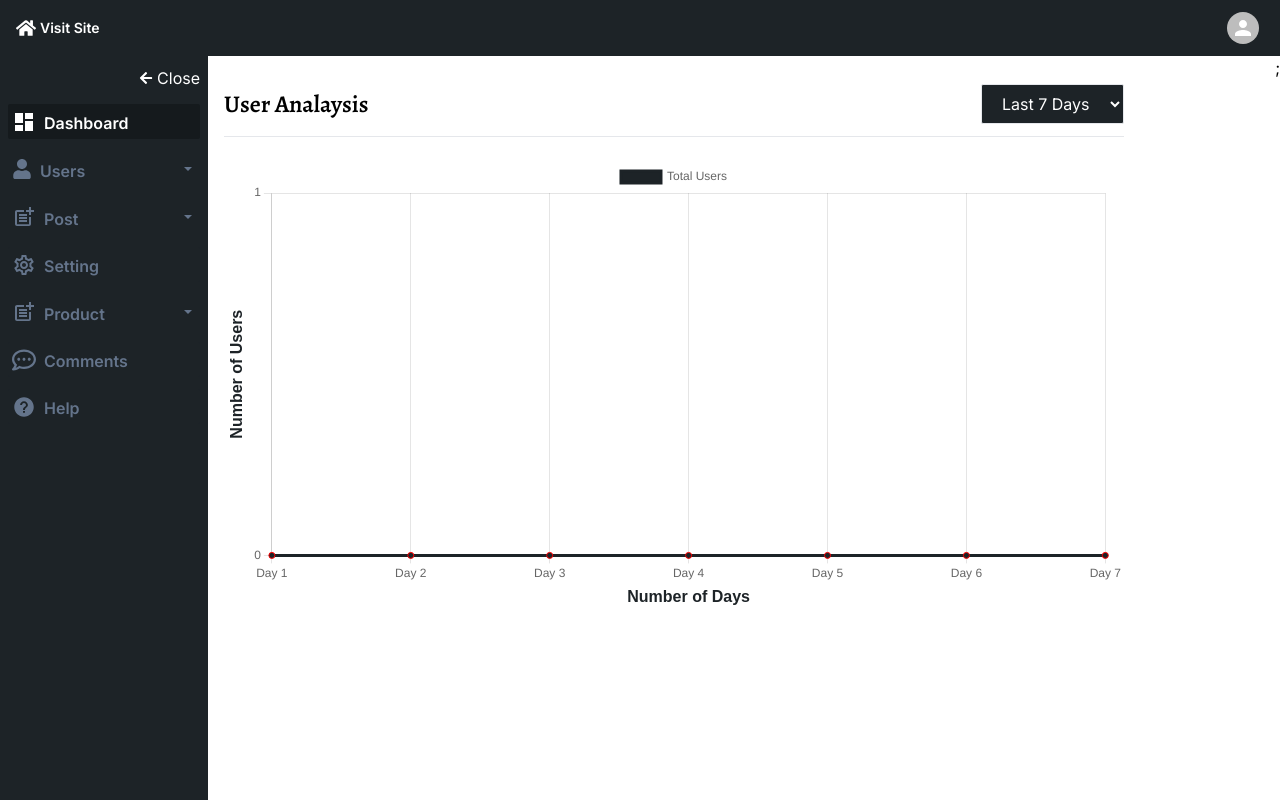
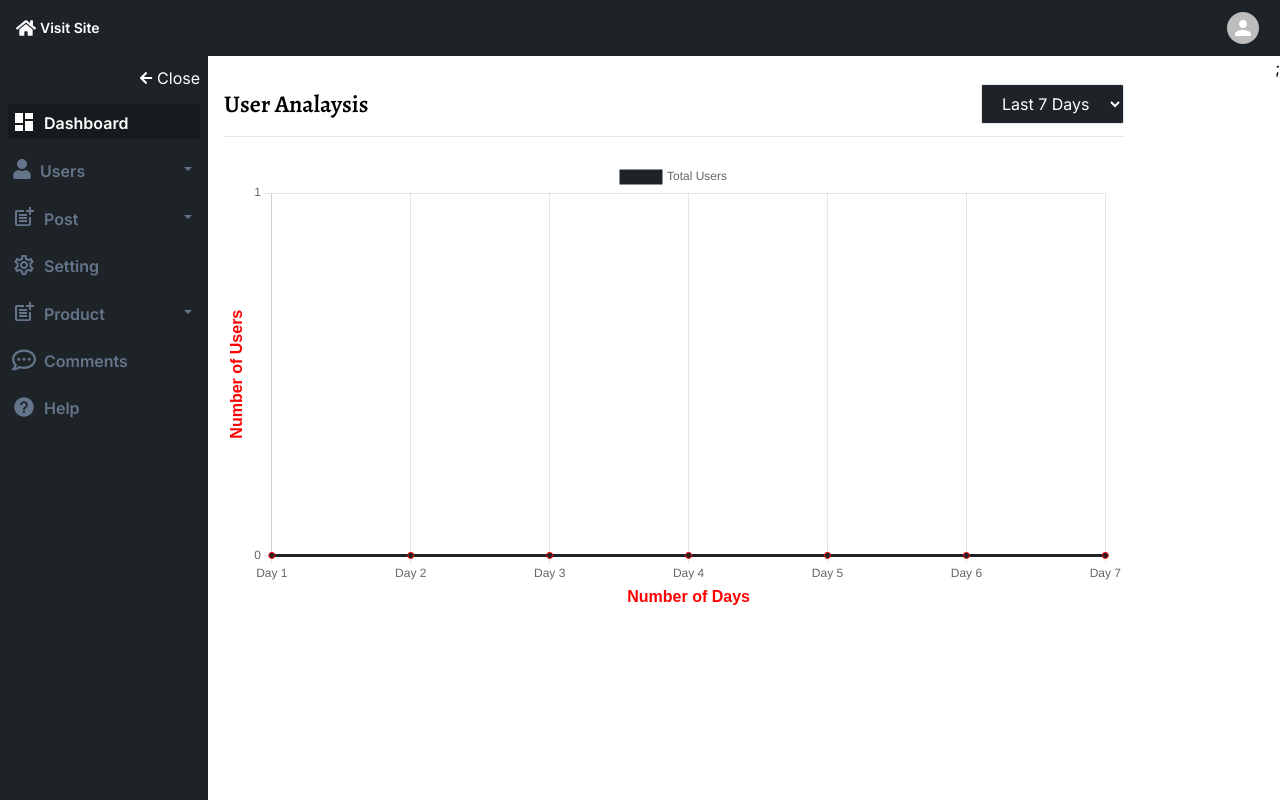
Before and after one commit to EasinTanvir/Dashboard-Nextjs14, a Next.js app: page / in a window 1280 px wide. Built offline with nearby package versions, Linux system fonts and the light colour scheme; no server answers; the database is empty.

Commit message:
added titile along the x and y axios to line graph

```diff
--- a/src/chart/ChartData.tsx
+++ b/src/chart/ChartData.tsx
@@ -13,6 +13,7 @@ import {
   PointElement,
   Legend,
   Tooltip,
+  ChartOptions,
 } from "chart.js";
 
 ChartJS.register(
@@ -57,7 +58,7 @@ const ChartData = ({ result }: { result: any }) => {
     ],
   };
 
-  const options = {
+  const options: ChartOptions<"line"> = {
     responsive: true,
     plugins: {
       legend: {
@@ -69,10 +70,11 @@ const ChartData = ({ result }: { result: any }) => {
         beginAtZero: true,
         ticks: {
           stepSize: 1, // Ensure steps are at integer intervals
-          callback: function (value) {
+          callback: function (value: number | string) {
             if (Number.isInteger(value)) {
-              return value;
+              return value.toString(); // Ensure the return type is string
             }
+            return "";
           },
         },
         title: {
@@ -83,7 +85,7 @@ const ChartData = ({ result }: { result: any }) => {
             size: 16, // Specify font size
             weight: "bold", // Specify font weight
           },
-          color: "#1D2327", // Specify text color
+          color: "#FF0000", // Specify text color
         },
       },
       x: {
@@ -95,12 +97,11 @@ const ChartData = ({ result }: { result: any }) => {
             size: 16, // Specify font size
             weight: "bold", // Specify font weight
           },
-          color: "#1D2327", // Specify text color
+          color: "#FF0000", // Specify text color
         },
       },
     },
   };
-
   const onChangeHandler = (event: any) => {
     console.log(event.target.value);
 
```
